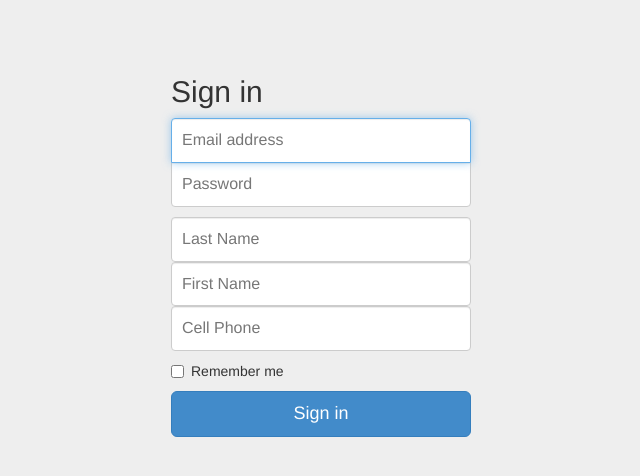
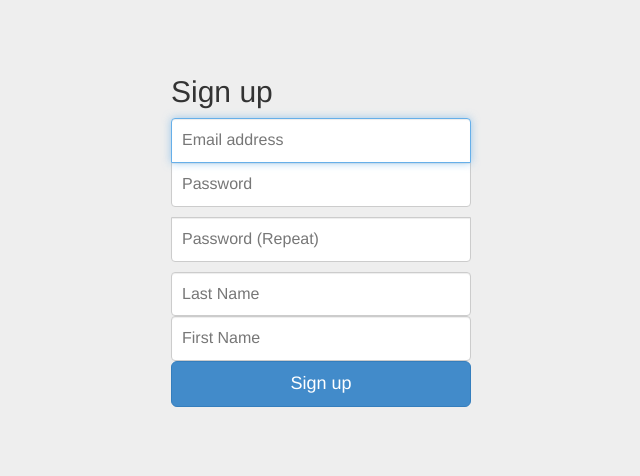
Before and after one commit to zhushigang/flyerdrEC2, a Django app: page /signup in a window 1280 px wide. Shown: the top 476 px of the page, without its empty margins (319-959 px from the left). Run offline with Django 3.2, Linux system fonts and the light colour scheme; some libraries are stand-ins or nearby versions.

Commit message:
Link up signup form so it actually works

```diff
--- a/pointstracker/templates/pointstracker/signup.html
+++ b/pointstracker/templates/pointstracker/signup.html
@@ -10,24 +10,22 @@
 
 {% block body %}
     <div class="container">
-      <form class="form-signin" role="form">
-        <h2 class="form-signin-heading">Sign in</h2>
-        <input type="email" class="form-control" placeholder="Email address" required="" autofocus="">
-        <input type="password" class="form-control" placeholder="Password" required="">
-
-        <input type="lastName" class="form-control" placeholder="Last Name" required="">
-
-        <input type="First Name" class="form-control" placeholder="First Name" required="">
-
-        <input type="Cell Phone" class="form-control" placeholder="Cell Phone" required="">
+      <form class="form-signin" role="form" method="post" action="{% url 'signup' %}">
+        {% csrf_token %}
+        <h2 class="form-signin-heading">Sign up</h2>
+        <input type="email" class="form-control" placeholder="Email address" required="" autofocus="" name="email">
+        <input type="password" class="form-control" placeholder="Password" required="" name="password">
+        <input type="password" class="form-control" placeholder="Password (Repeat)" required="" name="password2">
 
 
-        <div class="checkbox">
-          <label>
-            <input type="checkbox" value="remember-me"> Remember me
-          </label>
-        </div>
-        <button class="btn btn-lg btn-primary btn-block" type="submit">Sign in</button>
+        <input type="lastName" class="form-control" placeholder="Last Name" required="" name="last">
+
+        <input type="First Name" class="form-control" placeholder="First Name" required="" name="first">
+
+<!--        <input type="Cell Phone" class="form-control" placeholder="Cell Phone" required="" name="cell"> -->
+
+
+        <button class="btn btn-lg btn-primary btn-block" type="submit">Sign up</button>
       </form>
 
     </div> <!-- /container -->
--- a/pointstracker/views.py
+++ b/pointstracker/views.py
@@ -1,7 +1,9 @@
 from django.shortcuts import render, redirect
 from django.http import HttpResponse
+from django import forms
 
 from django.contrib import auth
+from django.contrib.auth.models import User
 from pointstracker import models
 
 def index(req):
@@ -18,6 +20,19 @@ def login(req):
   return render(req, 'pointstracker/login.html', {})
 
 def signup(req):
+  if (req.method == "POST" and
+      all(x in req.POST and req.POST[x] != "" for x in
+      ("email", "password", "password2", "last", "first"))):
+    email = req.POST['email']
+    password1 = req.POST['password']
+    password2 = req.POST['password2']
+    if forms.EmailField().clean(email) and password1==password2:
+      new_user = User.objects.create_user(email, email, password1)
+      new_user.first_name = req.POST['first']
+      new_user.last_name = req.POST['last']
+      new_user.save()
+      return redirect('main')
+    last = req.POST['last']
   return render(req, 'pointstracker/signup.html', {})
 
 def manage(req):
```
